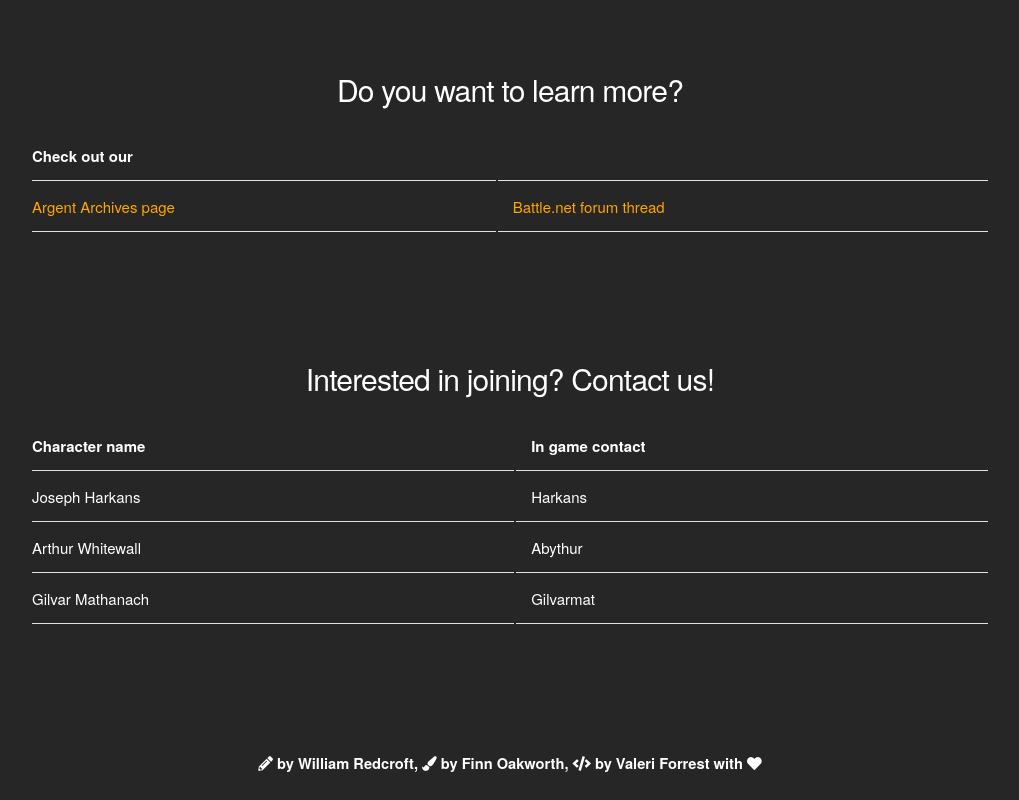
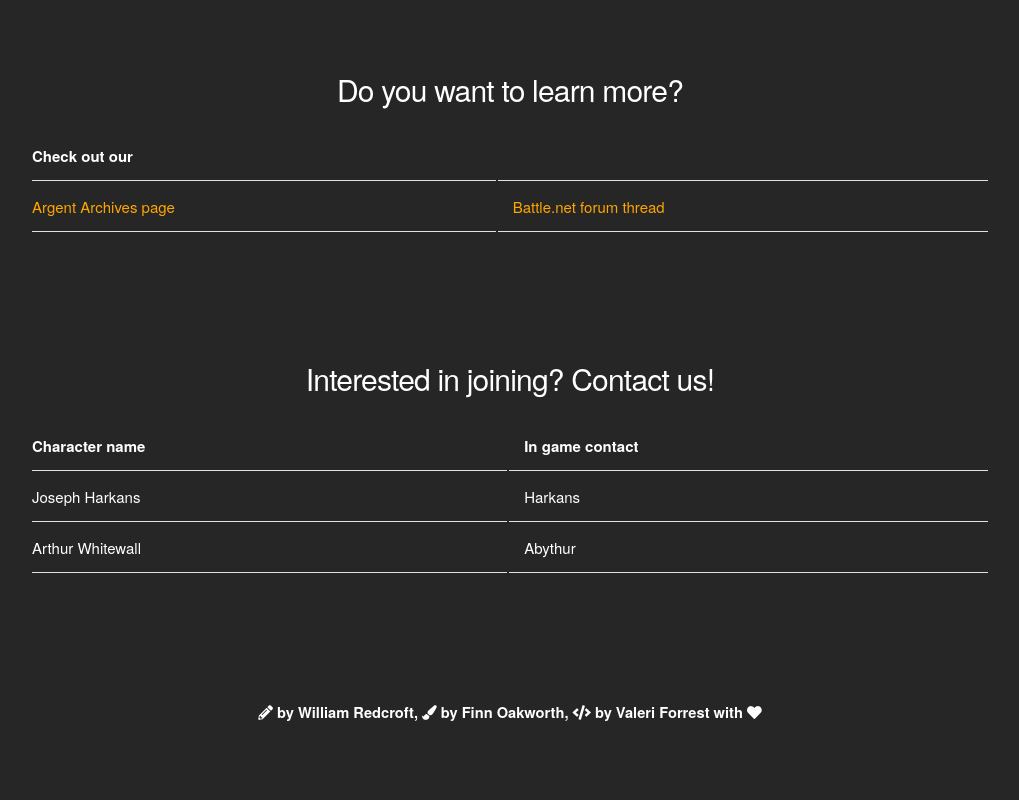
Before and after one commit to NightfallBrigade/nightfallbrigade.github.io, a plain HTML site: page index.html in a window 1280 px wide. Shown: the part 2047-2847 px from the top of the page, without its empty margins (130-1149 px from the left). After the commit the page ends 2796 px from the top, so only its background shows below. Drawn offline with nearby package versions, Linux system fonts and the light colour scheme.

Commit message:
contact changes

```diff
--- a/index.html
+++ b/index.html
@@ -293,10 +293,6 @@
 						<td>Arthur Whitewall</td>
 						<td>Abythur</td>
 					</tr>
-					<tr>
-						<td>Gilvar Mathanach</td>
-						<td>Gilvarmat</td>
-					</tr>
 				</tbody>
 			</table>
 		</div>
```
